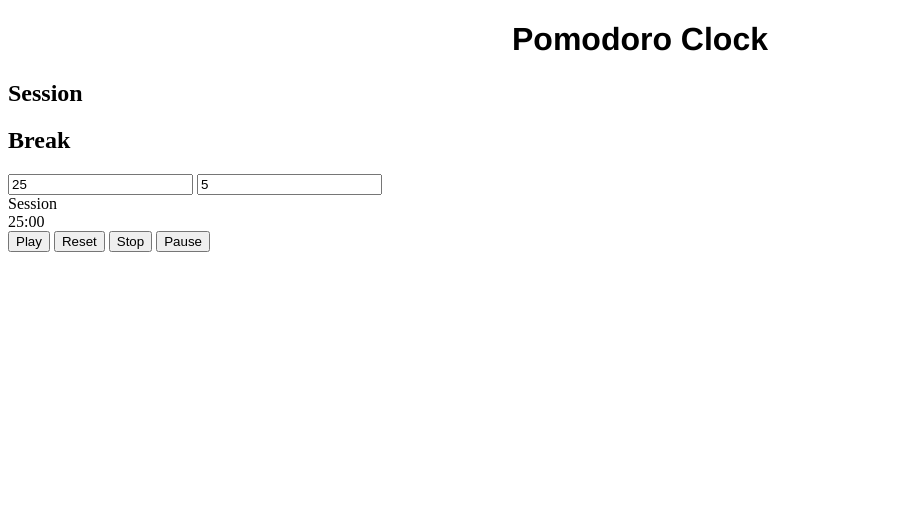
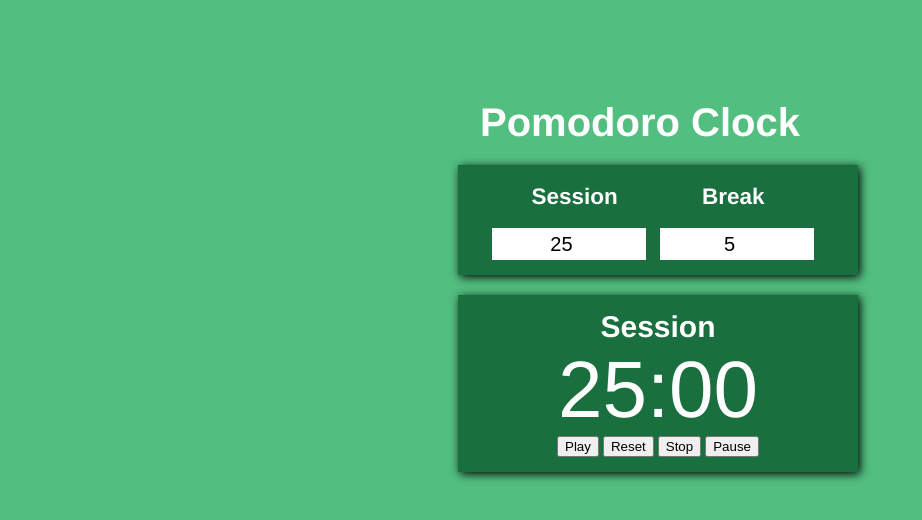
Before and after one commit to HSaad/pomodoro-clock, a plain HTML site: page index.html in a window 1280 px wide. Shown: the whole page, without its empty margins (0-922 px from the left). Drawn offline with Linux system fonts and the light colour scheme.

Commit message:
Styled html

```diff
--- a/index.html
+++ b/index.html
@@ -10,7 +10,8 @@
 
 	<div class="settings">
 		<h2>Session</h2>
-		<h2>Break</h2>
+		<h2>Break</h2><br>
+		<!-- Change input to buttons-->
 		<input type="number" value="25" />
 		<input type="number" value="5" />
 	</div>
--- a/style.css
+++ b/style.css
@@ -1,5 +1,69 @@
+body{
+	background-color: #52be80;
+}
+
 h1 {
 	text-align: center;
 	font-family: Helvetica, Arial, sans-serif;
+	font-weight: bolder;
+	color: white;
+	font-size: 40px;
+	margin-top: 100px;
+	margin-bottom: 20px;
+}
+
+h2, div, input{
+	text-align: center;
+}
+
+h2{
+	display: inline-block;
+	margin-left: 30px;
+	margin-right: 50px;
+}
+
+.timer{
+	width: 400px;
+	margin-top: 20px;
+	margin-left: 450px;
+	padding-top: 15px;
+	padding-bottom: 15px;
+	text-align: center;
+	background-color: #196f3d;
+	color: white;
+	box-shadow: 2px 2px 9px black;
+}
+
+.name{
+	font-family: Helvetica, Arial,sans-serif;
+	font-size: 30px;
 	font-weight: bold;
 }
+
+.time{
+	font-family: Helvetica, Arial,sans-serif;
+	font-size: 80px;
+}
+
+.settings{
+	width: 400px;
+	margin-left: 450px;
+	background-color: #196f3d;
+	color: white;
+	font-family: Helvetica, Arial, sans-serif;
+	font-size: 15px;
+	padding-bottom: 15px;
+	box-shadow: 2px 2px 9px black;
+}
+
+input{
+	width: 150px;
+	height: 30px;
+	margin-right: 10px;
+	font-size: 20px;
+	border-style: none;
+}
+
+.settings-button {
+	border-style: none;
+}
```
